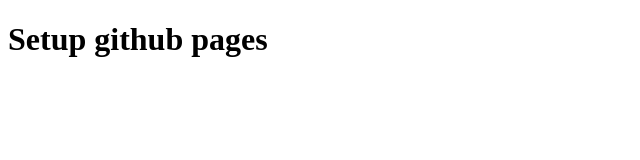
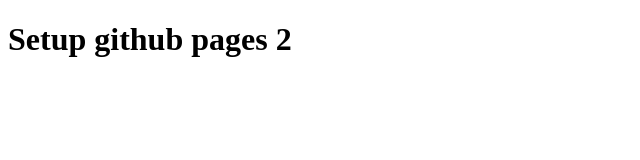
Before and after one commit to thoriqnf/belajar-git, a plain HTML site: page index.html in a window 1280 px wide. Shown: the full height of the page, 0-640 px from the left. Drawn offline with Linux system fonts and the light colour scheme.

Commit message:
try publish github pages 2

```diff
--- a/index.html
+++ b/index.html
@@ -7,6 +7,6 @@
     <title>Document</title>
   </head>
   <body>
-    <h1>Setup github pages</h1>
+    <h1>Setup github pages 2</h1>
   </body>
 </html>
```
